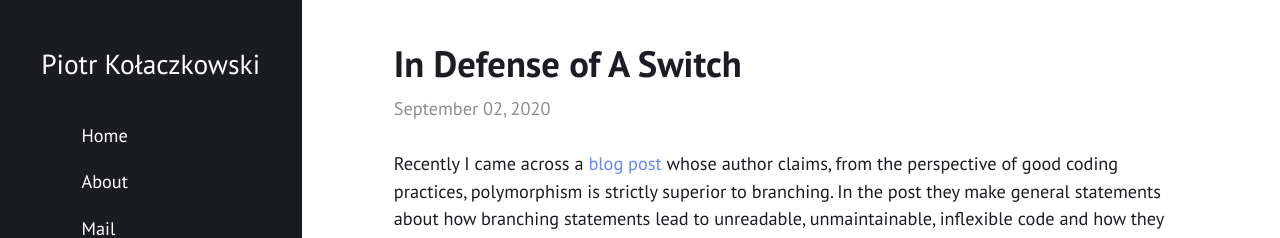
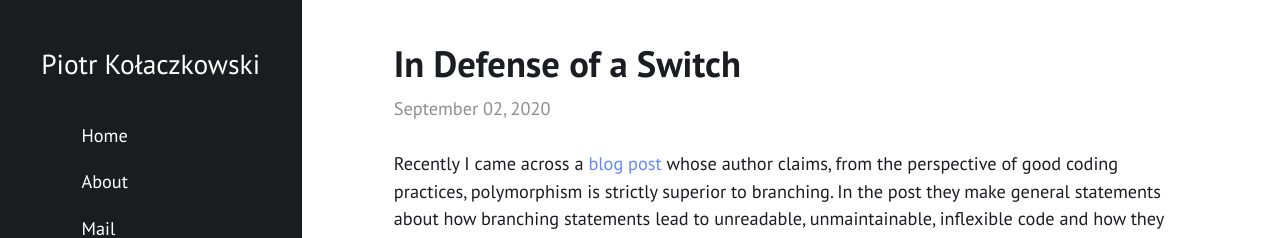
Before and after one commit to pkolaczk/pkolaczk.github.io, a Jekyll site: the page built from _posts/2020-09-02-in-defense-of-switch.md, in a window 1280 px wide and 900 px high. Shown: the top 238 px of the window. Built offline with Jekyll 4.4.1, drawn with Linux system fonts in a browser that asks for light colours; nearby versions of some CDN libraries; library files that are not in the unit come from our copies; comment, search, counter and statistics services are not loaded.

Commit message:
Minor typo

```diff
--- a/_posts/2020-09-02-in-defense-of-switch.md
+++ b/_posts/2020-09-02-in-defense-of-switch.md
@@ -1,6 +1,6 @@
 ---
 layout: post
-title: In Defense of A Switch
+title: In Defense of a Switch
 comments: true
 tags: OOP, code-style, polymorphism, dynamic dispatch, pattern matching, Rust, Scala
 excerpt_separator: <!--more-->
```
